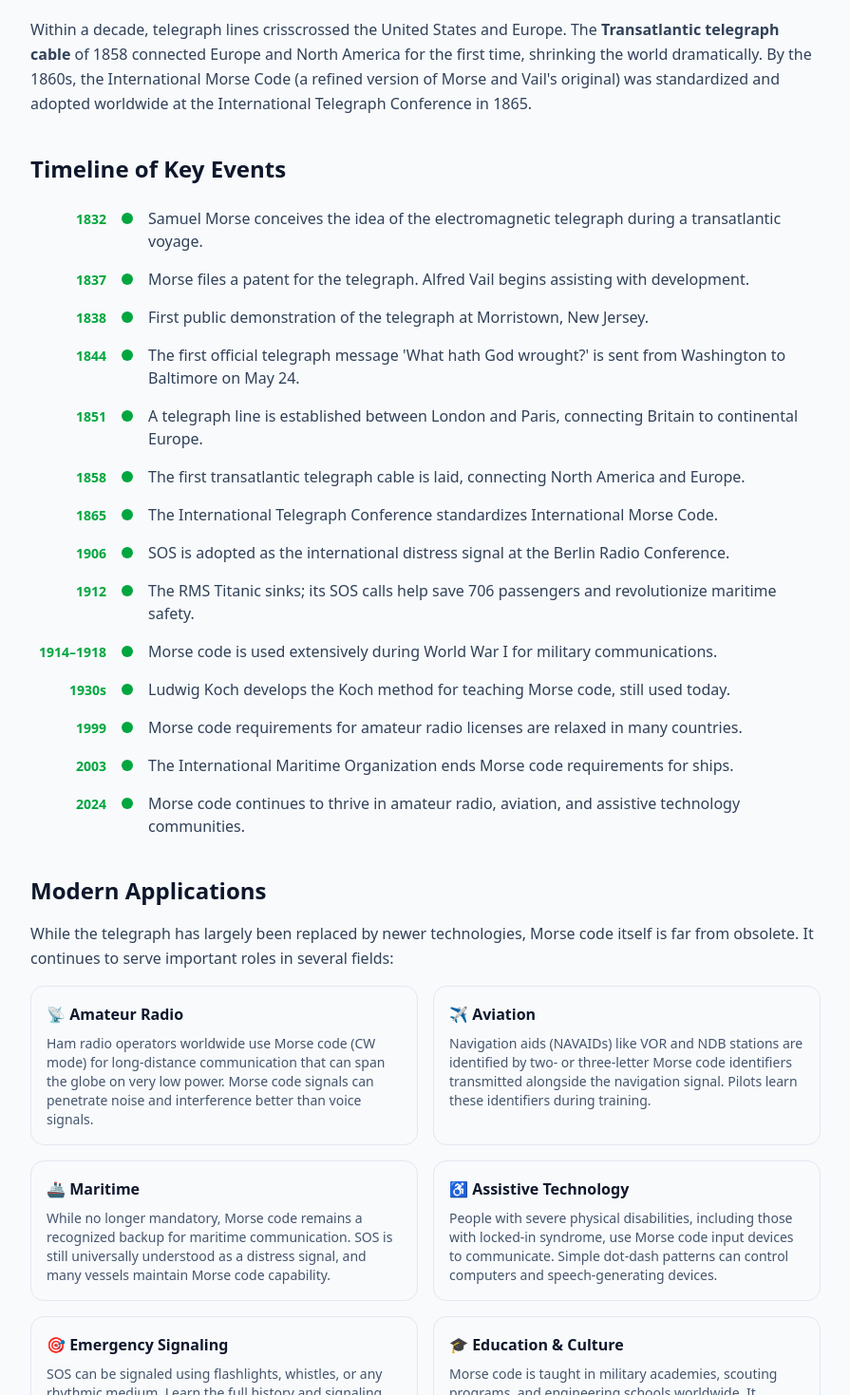
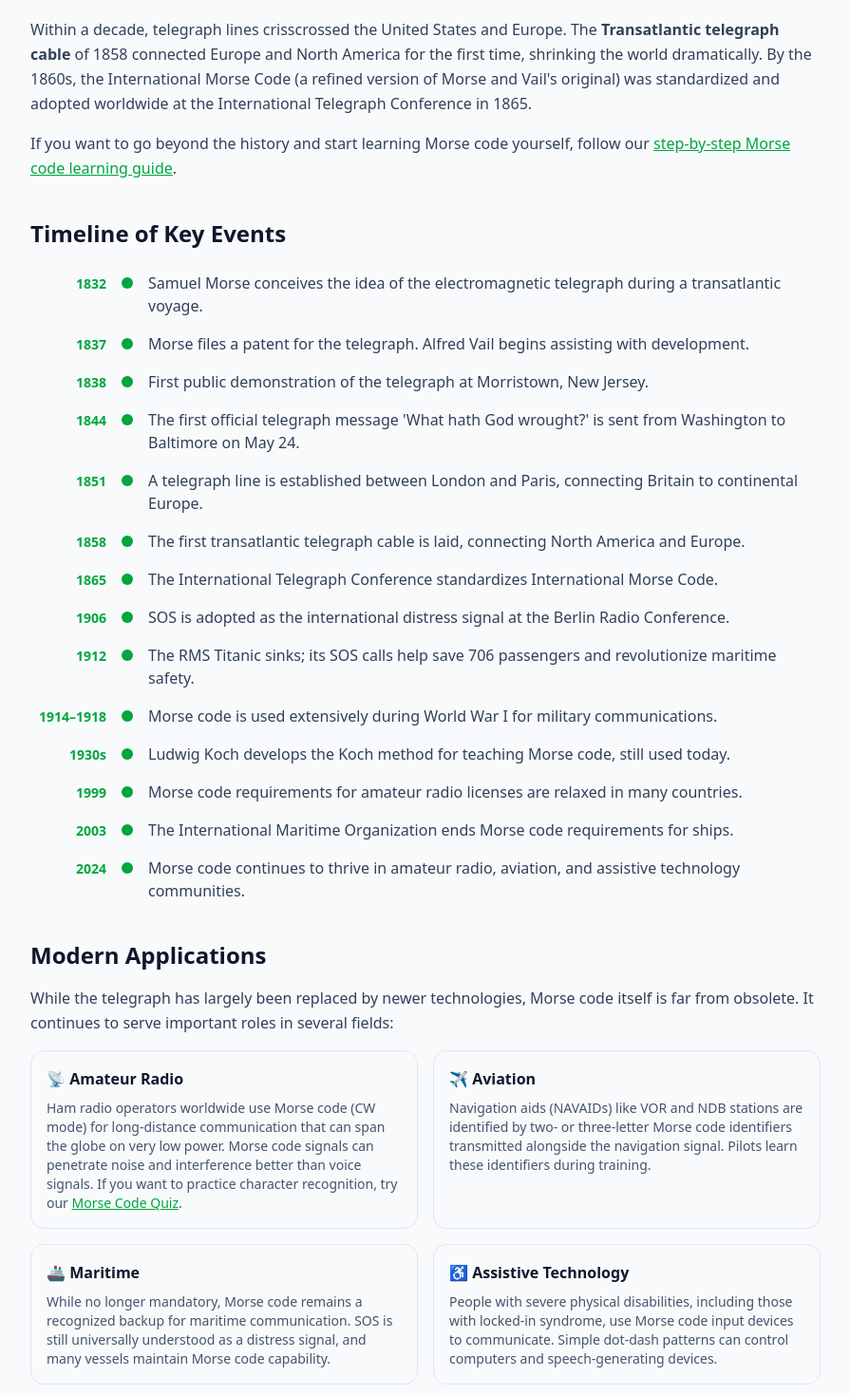
Before and after one commit to muzamil4382-hue/Morse-code-0.2, a Next.js app: page /what-is-morse-code in a window 1280 px wide. Shown: the part 1901-3370 px from the top of the page at 95% size, without its empty margins (192-1087 px from the left). Built offline with nearby package versions, Linux system fonts and the light colour scheme.

Commit message:
morse code history update

```diff
--- a/src/app/what-is-morse-code/page.tsx
+++ b/src/app/what-is-morse-code/page.tsx
@@ -185,6 +185,17 @@ export default function WhatIsMorseCodePage() {
               world dramatically. By the 1860s, the International Morse Code (a refined version of Morse and Vail&apos;s
               original) was standardized and adopted worldwide at the International Telegraph Conference in 1865.
             </p>
+            <p>
+  If you want to go beyond the history and start learning Morse code yourself,
+  follow our{" "}
+  <Link
+    href="/learn-morse-code"
+    className="text-green-600 underline hover:text-green-700"
+  >
+    step-by-step Morse code learning guide
+  </Link>
+  .
+</p>
           </div>
         </section>
 
@@ -232,7 +243,19 @@ export default function WhatIsMorseCodePage() {
             <div className="grid grid-cols-1 sm:grid-cols-2 gap-4">
               <div className="p-4 bg-slate-50 rounded-xl border border-slate-200">
                 <h3 className="font-semibold text-slate-900 mb-2">📡 Amateur Radio</h3>
-                <p className="text-sm text-slate-600">Ham radio operators worldwide use Morse code (CW mode) for long-distance communication that can span the globe on very low power. Morse code signals can penetrate noise and interference better than voice signals.</p>
+              <p className="text-sm text-slate-600">
+  Ham radio operators worldwide use Morse code (CW mode) for long-distance
+  communication that can span the globe on very low power. Morse code signals
+  can penetrate noise and interference better than voice signals. If you want
+  to practice character recognition, try our{" "}
+  <Link
+    href="/morse-code-quiz"
+    className="text-green-600 underline hover:text-green-700"
+  >
+    Morse Code Quiz
+  </Link>
+  .
+</p>
               </div>
               <div className="p-4 bg-slate-50 rounded-xl border border-slate-200">
                 <h3 className="font-semibold text-slate-900 mb-2">✈️ Aviation</h3>
@@ -252,7 +275,11 @@ export default function WhatIsMorseCodePage() {
               </div>
               <div className="p-4 bg-slate-50 rounded-xl border border-slate-200">
                 <h3 className="font-semibold text-slate-900 mb-2">🎓 Education & Culture</h3>
-                <p className="text-sm text-slate-600">Morse code is taught in military academies, scouting programs, and engineering schools worldwide. It appears in films, music, and literature, and is recognized as intangible cultural heritage in several countries.</p>
+                <p className="text-sm text-slate-600">
+  Morse code is taught in military academies, scouting programs, and
+  engineering schools worldwide. It appears in films, music, and literature,
+  and is recognized as intangible cultural heritage in several countries.
+</p>
               </div>
             </div>
           </div>
```
